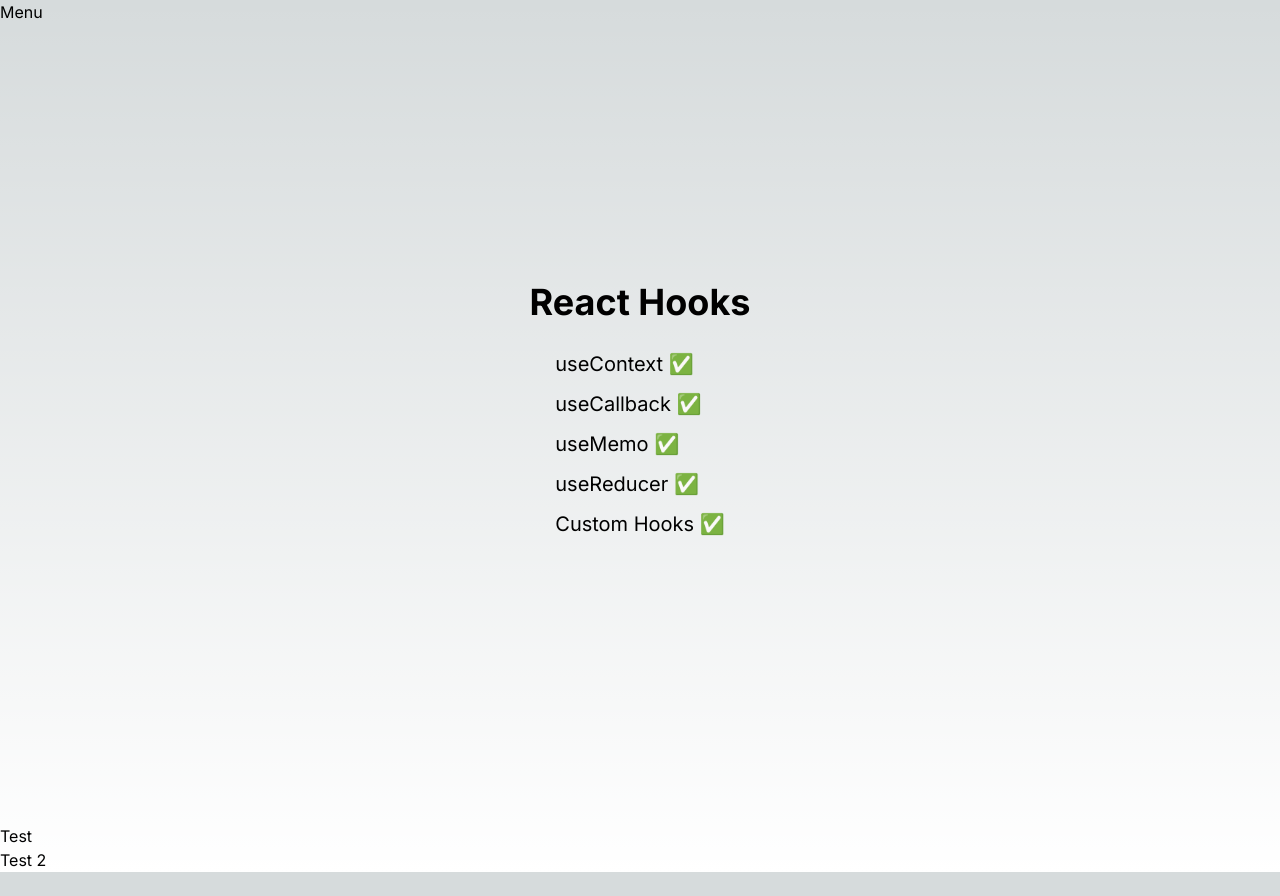
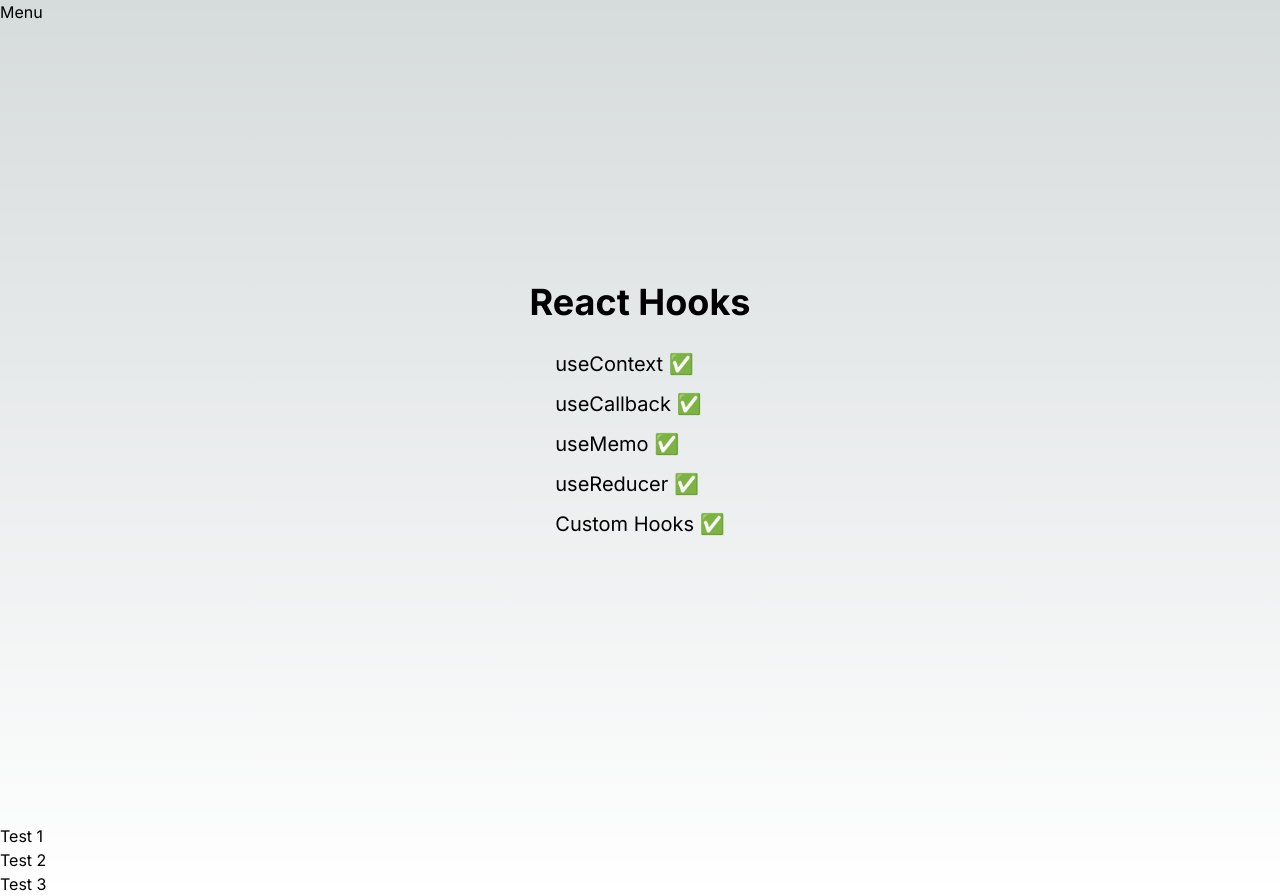
Before and after one commit to Davron77/Hooks, a Next.js app: page / in a window 1280 px wide. Before the commit the page ends 872 px from the top, so only its background shows below. Built offline with nearby package versions, Linux system fonts and the light colour scheme.

Commit message:
Test3 added

```diff
--- a/app/page.tsx
+++ b/app/page.tsx
@@ -27,8 +27,9 @@ const Home = () => {
         </div>
       </main>
       <footer>
-        <h1>Test</h1>
+        <h1>Test 1</h1>
         <h2>Test 2</h2>
+        <h3>Test 3</h3>
       </footer>
     </>
   );
```
